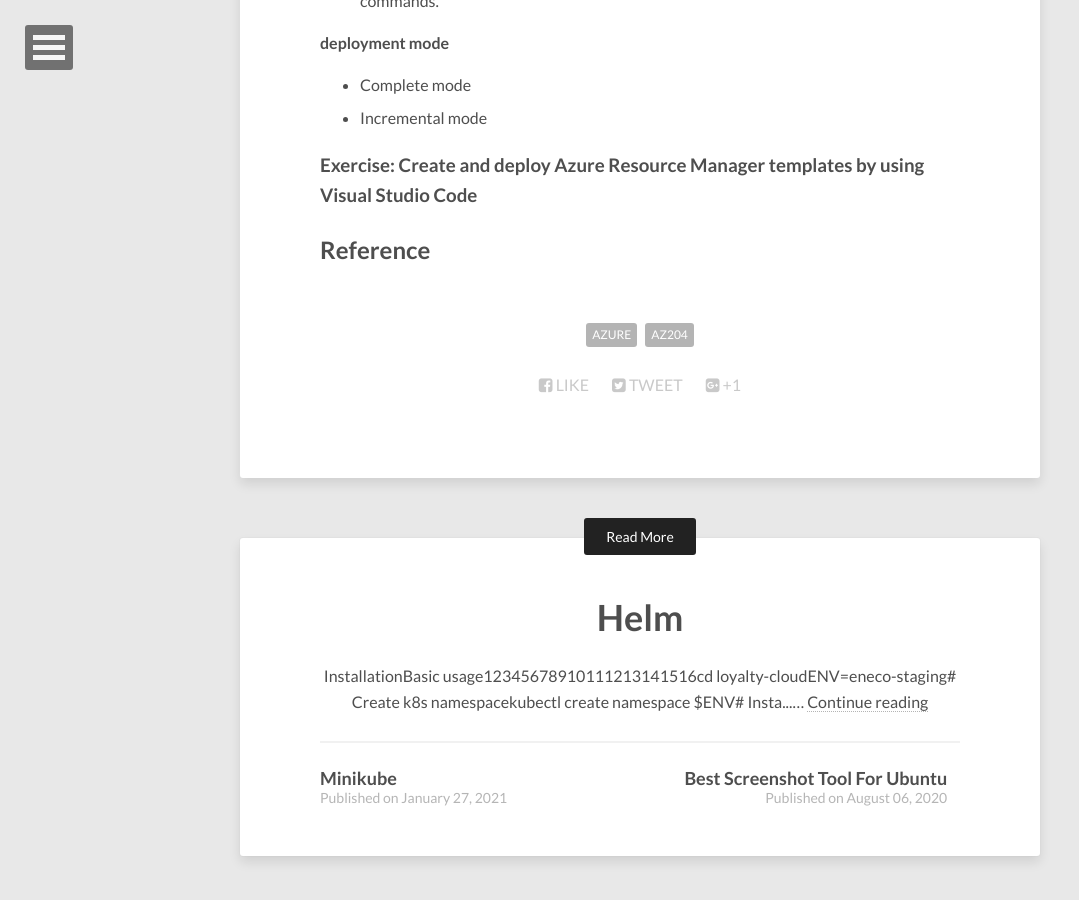
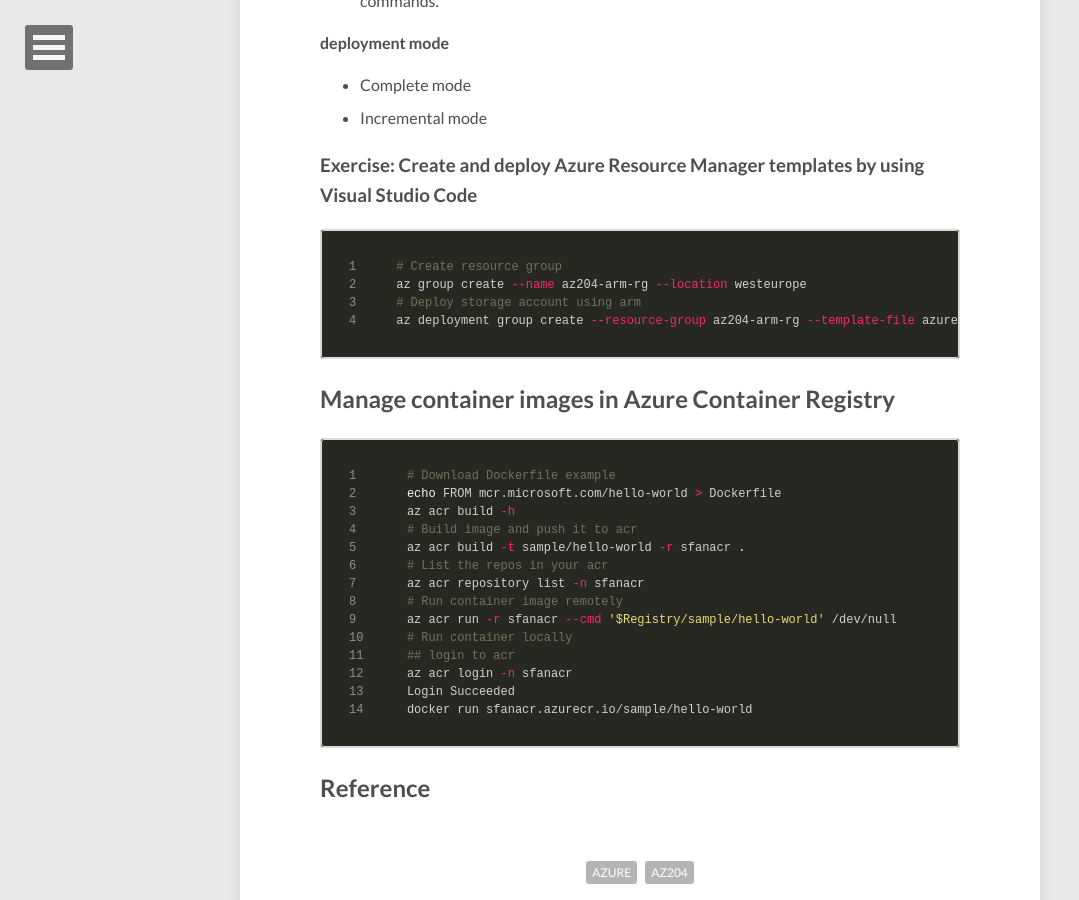
Before and after one commit to fanshaohua-fan/fanshaohua-fan.github.io, a Jekyll site: the page built from _posts/2021-10-25-AZ204.md, in a window 1280 px wide and 900 px high, scrolled down 1322 px. Shown: the whole window, without its empty margins (0-1079 px from the left). Built offline with Jekyll 4.4.1, drawn with Linux system fonts in a browser that asks for light colours; nearby versions of some CDN libraries.

Commit message:
AZ204: Azure Container Registry

````diff
--- a/_posts/2021-10-25-AZ204.md
+++ b/_posts/2021-10-25-AZ204.md
@@ -39,6 +39,30 @@ If you're trying to decide between using Azure Resource Manager templates and on
 
 ### Exercise: Create and deploy Azure Resource Manager templates by using Visual Studio Code
 
+```bash
+# Create resource group
+az group create --name az204-arm-rg --location westeurope
+# Deploy storage account using arm
+az deployment group create --resource-group az204-arm-rg --template-file azuredeploy.json --parameters azuredeploy.parameters.json
+```
 
+## Manage container images in Azure Container Registry
+
+```bash
+# Download Dockerfile example
+echo FROM mcr.microsoft.com/hello-world > Dockerfile
+az acr build -h
+# Build image and push it to acr
+az acr build -t sample/hello-world -r sfanacr .
+# List the repos in your acr
+az acr repository list -n sfanacr
+# Run container image remotely
+az acr run -r sfanacr --cmd '$Registry/sample/hello-world' /dev/null
+# Run container locally
+## login to acr
+az acr login -n sfanacr
+Login Succeeded
+docker run sfanacr.azurecr.io/sample/hello-world
+```
 
 ## Reference
````
Also changed, not shown: 1 other file.
